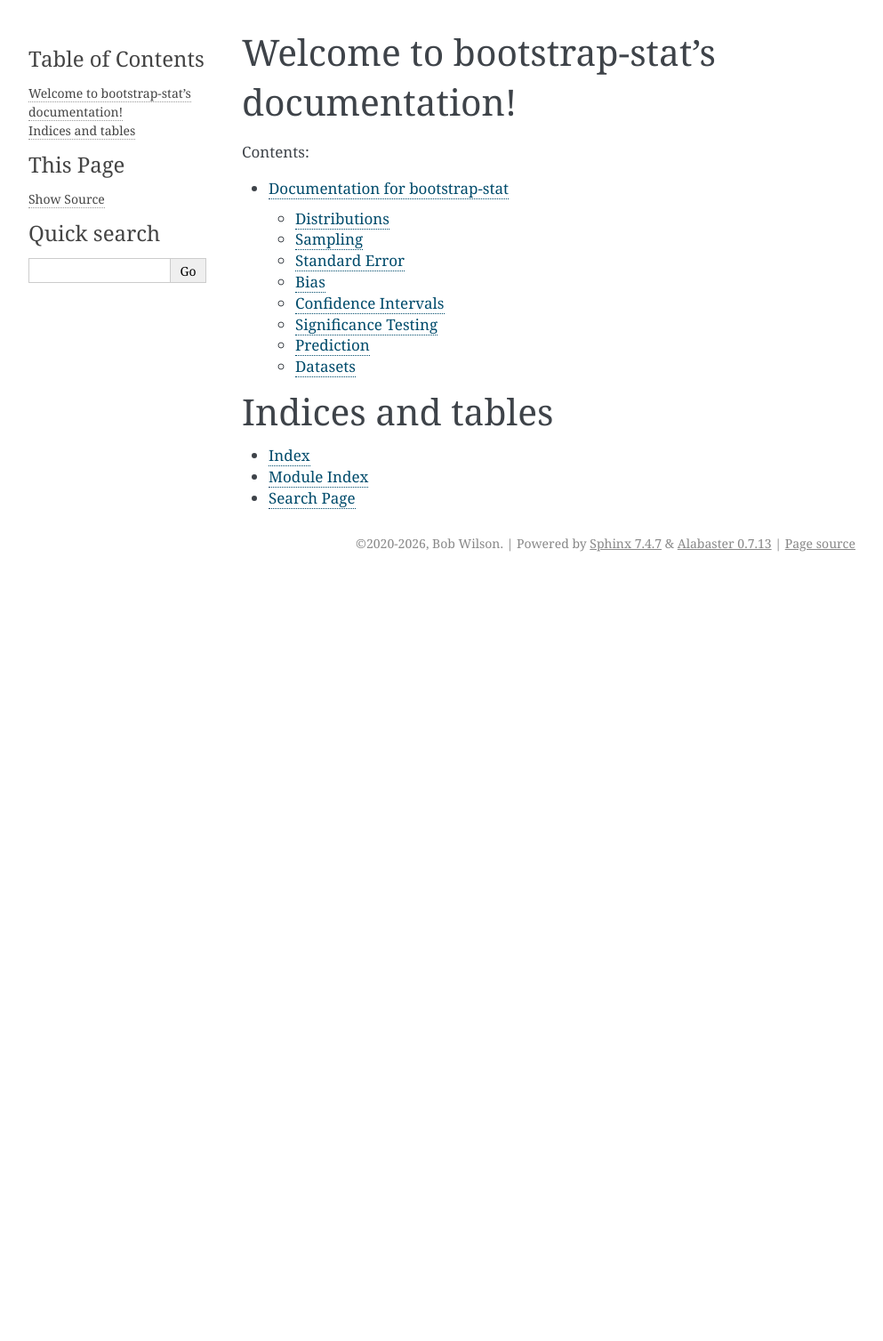
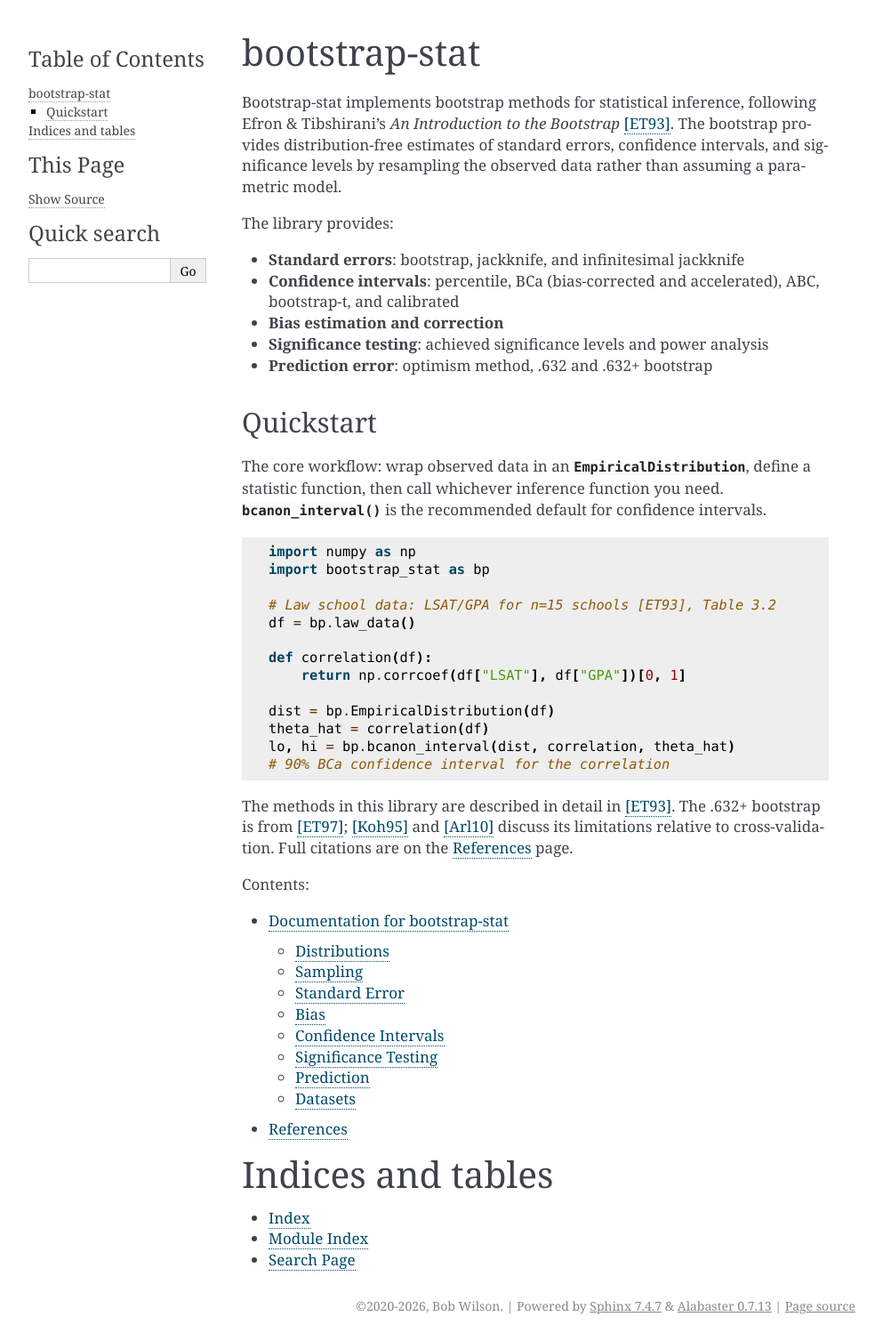
Before and after one commit to rwilson4/bootstrap-stat, a Sphinx documentation site: the page built from docs/index.rst, in a window 1280 px wide. Shown: the whole page at 89% size, without its empty margins (148-1141 px from the left). Built offline with Sphinx 7.4.7, drawn with Linux system fonts in a browser that asks for light colours; before the commit the page ends 900 px from its top, so only the background shows below that.

Commit message:
[Claude] Add intro page and bibliography to docs
Replaces the sphinx-quickstart boilerplate on index.rst with a short
description of the library, a feature list, and a quickstart example
using law_data() and bcanon_interval(). Adds references.rst with full
citations for ET93, ET97, Koh95, and Arl10, using RST citation syntax
so they hyperlink from the intro.

Co-Authored-By: Claude Sonnet 4.6 <noreply@anthropic.com>

```diff
--- a/docs/index.rst
+++ b/docs/index.rst
@@ -1,17 +1,58 @@
-.. bootstrap-stat documentation master file, created by
-   sphinx-quickstart on Fri Oct 11 10:37:13 2019.
-   You can adapt this file completely to your liking, but it should at least
-   contain the root `toctree` directive.
+bootstrap-stat
+==============
 
+Bootstrap-stat implements bootstrap methods for statistical inference,
+following Efron & Tibshirani's *An Introduction to the Bootstrap*
+[ET93]_. The bootstrap provides distribution-free estimates of standard
+errors, confidence intervals, and significance levels by resampling the
+observed data rather than assuming a parametric model.
 
-Welcome to bootstrap-stat's documentation!
-==========================================
+The library provides:
+
+- **Standard errors**: bootstrap, jackknife, and infinitesimal jackknife
+- **Confidence intervals**: percentile, BCa (bias-corrected and
+  accelerated), ABC, bootstrap-t, and calibrated
+- **Bias estimation and correction**
+- **Significance testing**: achieved significance levels and power
+  analysis
+- **Prediction error**: optimism method, .632 and .632+ bootstrap
+
+Quickstart
+----------
+
+The core workflow: wrap observed data in an
+:class:`~bootstrap_stat.EmpiricalDistribution`, define a statistic
+function, then call whichever inference function you need.
+:func:`~bootstrap_stat.bcanon_interval` is the recommended default for
+confidence intervals.
+
+.. code-block:: python
+
+    import numpy as np
+    import bootstrap_stat as bp
+
+    # Law school data: LSAT/GPA for n=15 schools [ET93], Table 3.2
+    df = bp.law_data()
+
+    def correlation(df):
+        return np.corrcoef(df["LSAT"], df["GPA"])[0, 1]
+
+    dist = bp.EmpiricalDistribution(df)
+    theta_hat = correlation(df)
+    lo, hi = bp.bcanon_interval(dist, correlation, theta_hat)
+    # 90% BCa confidence interval for the correlation
+
+The methods in this library are described in detail in [ET93]_. The
+.632+ bootstrap is from [ET97]_; [Koh95]_ and [Arl10]_ discuss its
+limitations relative to cross-validation. Full citations are on the
+:doc:`references` page.
 
 .. toctree::
    :maxdepth: 2
    :caption: Contents:
 
    code.rst
+   references.rst
 
 Indices and tables
 ==================
```
Also changed, not shown: docs/references.rst (added, +19 -0 lines), 15 other files.
